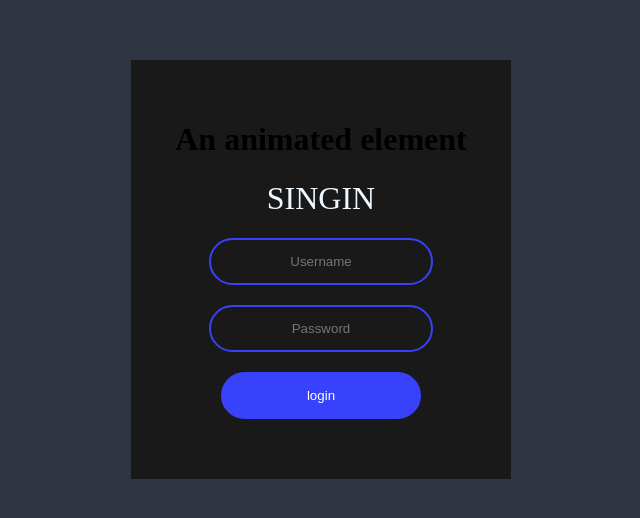
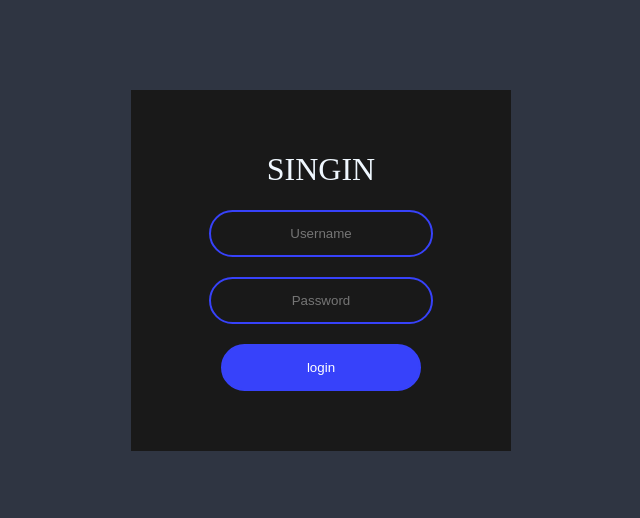
Before and after one commit to rosachavez295/loginhtmlcss01, a plain HTML site: page index.html in a window 1280 px wide. Shown: the part 130-648 px from the top of the page, without its empty margins (319-959 px from the left). Drawn offline with nearby package versions, Linux system fonts and the light colour scheme.

Commit message:
error de dedo

```diff
--- a/index.html
+++ b/index.html
@@ -12,7 +12,7 @@
 </head>
 <body>
 <form action="index.html" class="form-box animate__animated animate__swing" >
-    <h1 class="animate__animated animate__zoomInDown">An animated element</h1>
+
 
     <h1 class="form-title">SingIn</h1>
     <input type="text" placeholder="Username">
```
